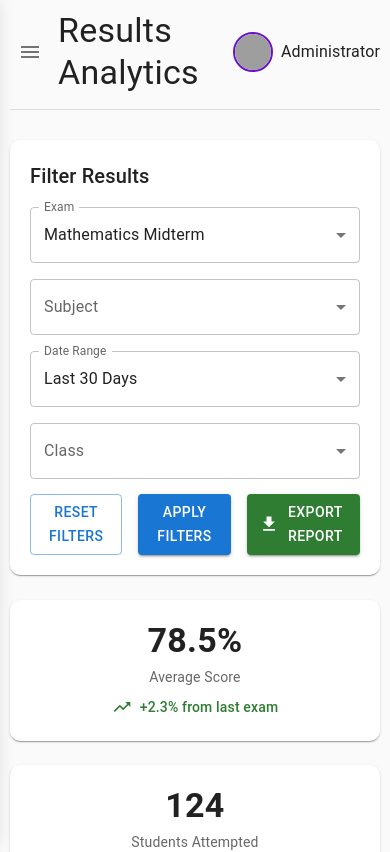
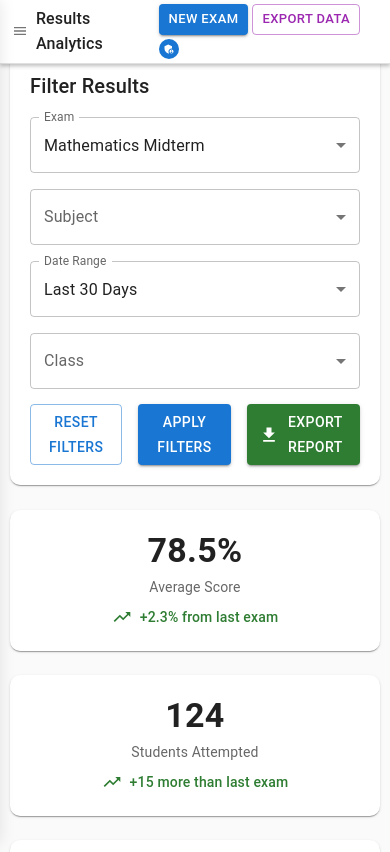
Before and after one commit to Manishasubburajs/mcq-exam-portal, a Next.js app: page /admin-pages/Results_Analytics in a window 390 px wide. Shown: the top 852 px of the page. Built offline with nearby package versions, Linux system fonts and the light colour scheme; grey boxes are pictures that could not be loaded.

Commit message:
Fixed the responsiveness of the code and added some tweaks to the pages

```diff
--- a/src/app/admin-pages/Results_Analytics/page.tsx
+++ b/src/app/admin-pages/Results_Analytics/page.tsx
@@ -1,5 +1,5 @@
 "use client"
-import React, { useState } from 'react';
+import React, { useState, useEffect } from 'react';
 import {
   Box,
   Paper,
@@ -46,7 +46,10 @@ import {
 } from 'chart.js';
 import { Bar, Doughnut } from 'react-chartjs-2';
 
+import dynamic from 'next/dynamic';
 import Sidebar from '../../components/Sidebar';
+
+const Header = dynamic(() => import('../../components/Header'), { ssr: false });
 
 ChartJS.register(
   CategoryScale,
@@ -83,6 +86,10 @@ const ResultsAnalytics: React.FC = () => {
   const [dateFilter, setDateFilter] = useState('month');
   const [classFilter, setClassFilter] = useState('');
   const [currentPage, setCurrentPage] = useState(1);
+
+  useEffect(() => {
+    setSidebarOpen(isDesktop);
+  }, [isDesktop]);
 
   const summaryStats = [
     {
@@ -287,34 +294,22 @@ const ResultsAnalytics: React.FC = () => {
   return (
     <Box sx={{ display: 'flex', minHeight: '100vh', backgroundColor: 'grey.50' }}>
       <Sidebar activeItem="Results Analytics" isOpen={sidebarOpen} />
-      <Box className={`main-content ${sidebarOpen ? 'sidebar-open' : 'sidebar-closed'}`}>
+      {sidebarOpen && !isDesktop && (
         <Box
           sx={{
-            display: 'flex',
-            justifyContent: 'space-between',
-            alignItems: 'center',
-            marginBottom: '30px',
-            paddingBottom: '15px',
-            borderBottom: (theme) => `1px solid ${theme.palette.divider}`,
+            position: 'fixed',
+            top: 0,
+            left: 0,
+            width: '100%',
+            height: '100%',
+            backgroundColor: 'rgba(0,0,0,0.5)',
+            zIndex: 999,
           }}
-        >
-          <Box sx={{ display: 'flex', alignItems: 'center' }}>
-            <IconButton onClick={() => setSidebarOpen(!sidebarOpen)} sx={{ mr: 1 }}>
-              <Menu />
-            </IconButton>
-            <Typography variant="h4" sx={{ color: 'text.primary' }}>
-              Results Analytics
-            </Typography>
-          </Box>
-          <Box sx={{ display: 'flex', alignItems: 'center' }}>
-            <Avatar
-              src="https://ui-avatars.com/api/?name=Admin+User&background=6a11cb&color=fff"
-              alt="Admin User"
-              sx={{ width: 40, height: 40, border: '2px solid #6a11cb', mr: 1 }}
-            />
-            <Typography variant="body1">Administrator</Typography>
-          </Box>
-        </Box>
+          onClick={() => setSidebarOpen(false)}
+        />
+      )}
+      <Box className={`main-content ${sidebarOpen ? 'sidebar-open' : 'sidebar-closed'}`} sx={{ paddingTop: { xs: '50px', md: '80px' } }}>
+        <Header onMenuClick={() => setSidebarOpen(!sidebarOpen)} title="Results Analytics" sidebarOpen={sidebarOpen} />
 
         {/* Filters Section */}
         <Paper elevation={1} sx={{ padding: '20px', marginBottom: '25px', borderRadius: '10px' }}>
--- a/src/app/components/Header.tsx
+++ b/src/app/components/Header.tsx
@@ -5,11 +5,14 @@ import { AdminPanelSettings, Menu } from '@mui/icons-material';
 
 interface Props {
   onMenuClick?: () => void;
+  title?: string;
+  sidebarOpen?: boolean;
 }
 
-const Header: React.FC<Props> = ({ onMenuClick }) => {
+const Header: React.FC<Props> = ({ onMenuClick, title = "Admin Dashboard", sidebarOpen = true }) => {
   const router = useRouter();
   const isMobile = useMediaQuery('(max-width:768px)');
+  const isDesktop = useMediaQuery('(min-width:769px)');
 
   const handleNewExam = () => {
     router.push('/admin-pages/Create_Exam');
@@ -21,22 +24,29 @@ const Header: React.FC<Props> = ({ onMenuClick }) => {
         display: 'flex',
         justifyContent: 'space-between',
         alignItems: 'center',
-        marginBottom: '30px',
-        paddingBottom: '15px',
+        padding: isMobile ? '4px 8px' : '15px 20px',
         borderBottom: (theme) => `1px solid ${theme.palette.divider}`,
+        position: 'fixed',
+        top: 0,
+        left: isDesktop ? (sidebarOpen ? '220px' : '0px') : '0px', // Desktop adjusts with sidebar, mobile stays at 0px
+        right: 0,
+        backgroundColor: (theme) => theme.palette.background.paper,
+        zIndex: isMobile ? 900 : 1000, // Lower z-index on mobile so sidebar appears above header
+        boxShadow: (theme) => `0 2px 4px ${theme.palette.action.disabled}`,
+        transition: 'left 0.3s ease', // Smooth transition when sidebar opens/closes
       }}
     >
       <Box sx={{ display: 'flex', alignItems: 'center' }}>
         {onMenuClick && (
-          <IconButton onClick={onMenuClick} sx={{ mr: 1 }}>
-            <Menu />
+          <IconButton onClick={onMenuClick} sx={{ mr: isMobile ? 0.5 : 1, p: isMobile ? 0.5 : 1 }}>
+            <Menu sx={{ fontSize: isMobile ? 16 : 24 }} />
           </IconButton>
         )}
-        <Typography variant={isMobile ? 'h5' : 'h4'} sx={{ color: 'text.primary' }}>
-          Admin Dashboard
+        <Typography variant={isMobile ? 'h6' : 'h4'} sx={{ color: 'text.primary', fontSize: isMobile ? '1rem' : undefined }}>
+          {title}
         </Typography>
       </Box>
-      <Box sx={{ display: 'flex', alignItems: 'center', gap: isMobile ? 1 : 2, flexWrap: 'wrap' }}>
+      <Box sx={{ display: 'flex', alignItems: 'center', gap: isMobile ? 0.5 : 2, flexWrap: 'wrap' }}>
         <Button variant="contained" color="primary" onClick={handleNewExam} size={isMobile ? 'small' : 'medium'}>
           New Exam
         </Button>
@@ -44,8 +54,8 @@ const Header: React.FC<Props> = ({ onMenuClick }) => {
           Export Data
         </Button>
         <Box sx={{ display: 'flex', alignItems: 'center' }}>
-          <Avatar sx={{ bgcolor: 'primary.main', color: 'white', width: isMobile ? 32 : 40, height: isMobile ? 32 : 40, marginRight: isMobile ? '5px' : '10px' }}>
-            <AdminPanelSettings />
+          <Avatar sx={{ bgcolor: 'primary.main', color: 'white', width: isMobile ? 20 : 40, height: isMobile ? 20 : 40, marginRight: isMobile ? '2px' : '10px' }}>
+            <AdminPanelSettings sx={{ fontSize: isMobile ? 12 : 20 }} />
           </Avatar>
           {!isMobile && <Typography variant="body1">Administrator</Typography>}
         </Box>
```
Also changed, not shown: src/app/admin-pages/Create_Exam/page.tsx (+12 -33 lines), src/app/admin-pages/Exam_Management/page.tsx (+21 -37 lines), src/app/admin-pages/Question_Bank/page.tsx (+21 -26 lines), src/app/admin-pages/User_Management/page.tsx (+24 -21 lines), src/app/admin-pages/page.tsx (+5 -3 lines).
